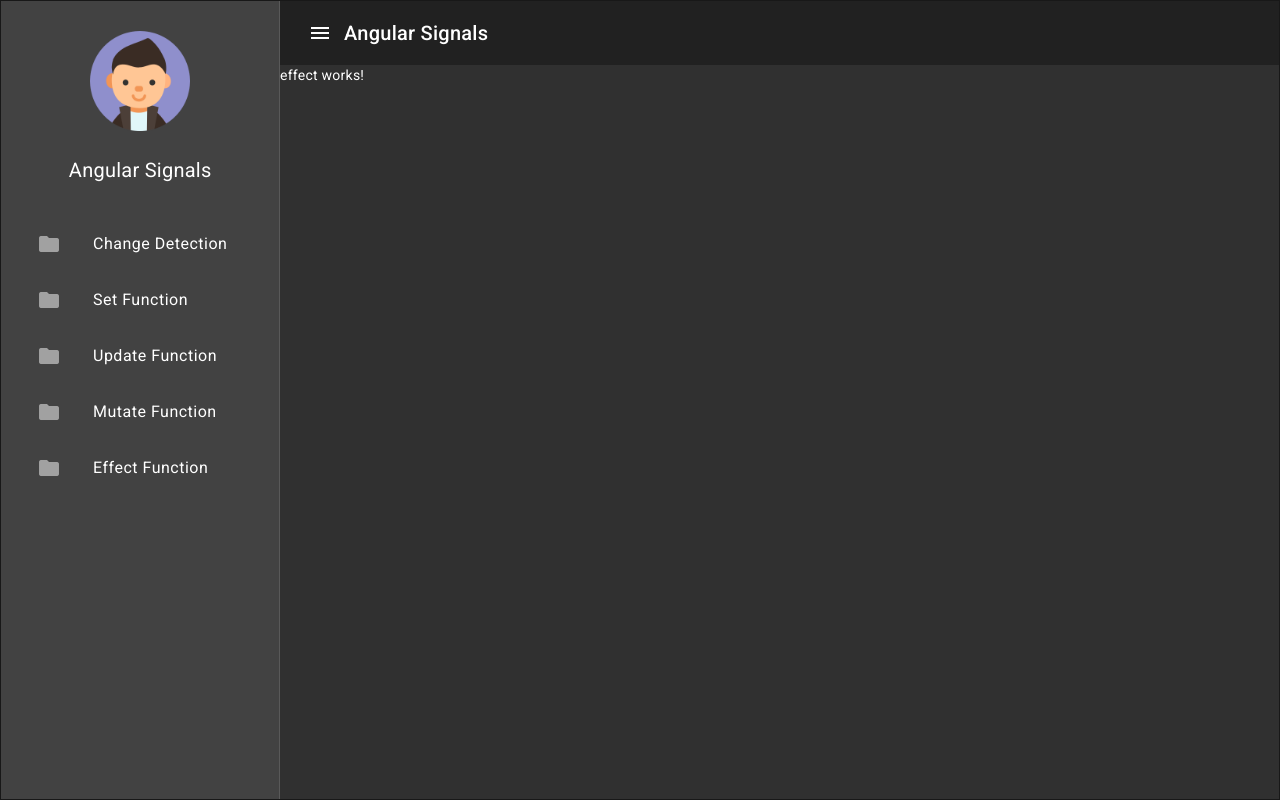
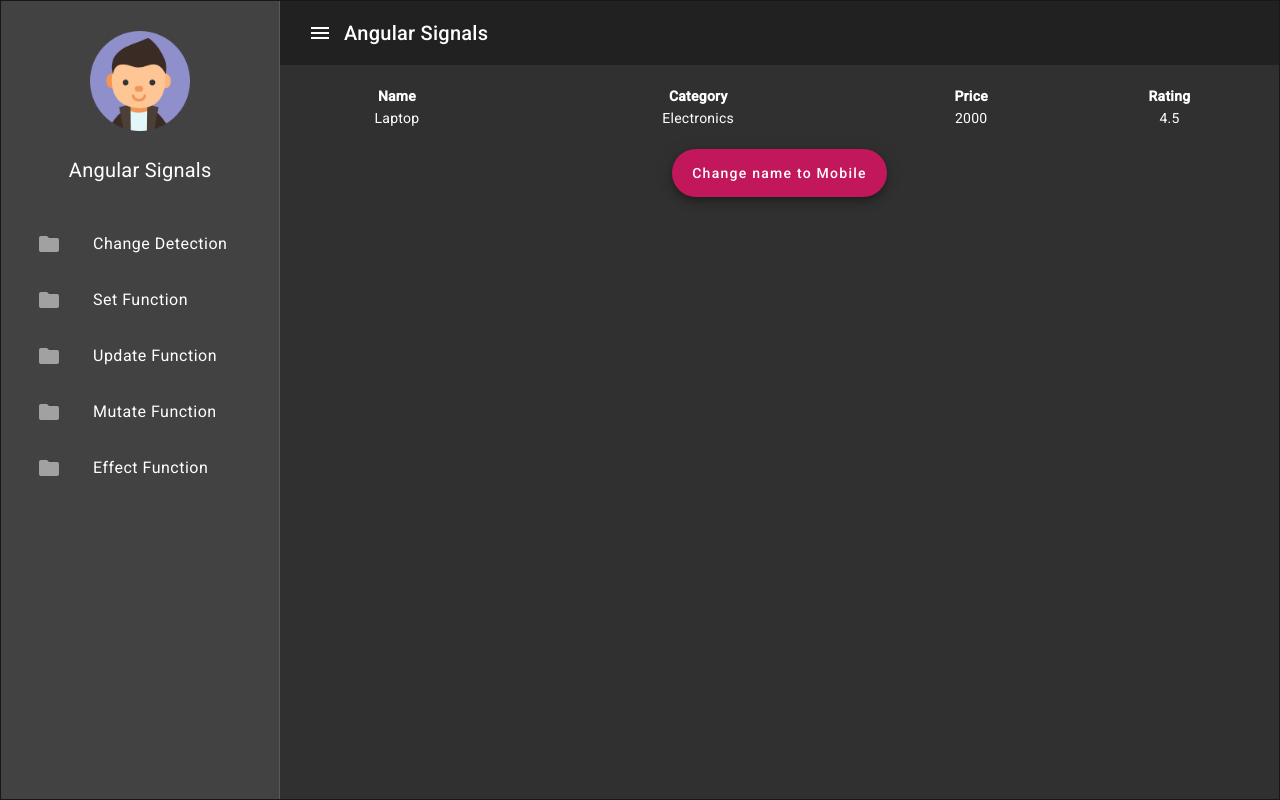
Before and after one commit to prafullspatil08/signal-demo, an Angular app: page /main/effect in a window 1280 px wide. Built offline with nearby package versions, Linux system fonts and the light colour scheme.

Commit message:
effect funtionality

```diff
--- a/src/app/feature/effect/effect.component.html
+++ b/src/app/feature/effect/effect.component.html
@@ -1 +1,24 @@
-<p>effect works!</p>
+<table class="table w-full mt-5">
+    <thead>
+      <tr>
+        <th scope="col">Name</th>
+        <th scope="col">Category</th>
+        <th scope="col">Price</th>
+        <th scope="col">Rating</th>
+      </tr>
+    </thead>
+    <tbody class="text-center">
+      <tr>
+        <td>{{ product().name }}</td>
+        <td>{{ product().category }}</td>
+        <td>{{ product().price }}</td>
+        <td>{{ product().rating }}</td>
+      </tr>
+    </tbody>
+  </table>
+  <div class="text-center mt-5">
+  <button mat-fab extended color="primary"
+    (click)="changeProductName()">
+    Change name to Mobile
+  </button>
+</div>
--- a/src/app/feature/effect/effect.component.ts
+++ b/src/app/feature/effect/effect.component.ts
@@ -1,4 +1,4 @@
-import { Component } from '@angular/core';
+import { Component, effect, signal } from '@angular/core';
 
 @Component({
   selector: 'app-effect',
@@ -6,5 +6,20 @@
   styleUrls: ['./effect.component.scss']
 })
 export class EffectComponent {
+  product = signal({
+    name: 'Laptop',
+    category: 'Electronics',
+    price: 2000,
+    rating: 4.5,
+  });
 
+  changeProductName(){
+    this.product.mutate(product => product.name = 'Mobile');
+  }
+
+  sideEffect = effect(()=> this.saveProductDatatoAPI(this.product()))
+
+  saveProductDatatoAPI(product:any){
+    console.log('Call Api with product Data: ',product);
+  }
 }
```
